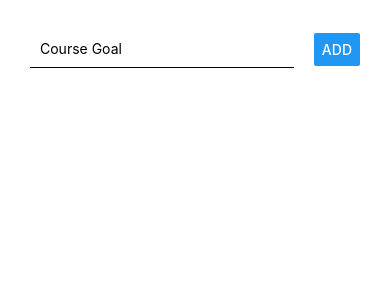
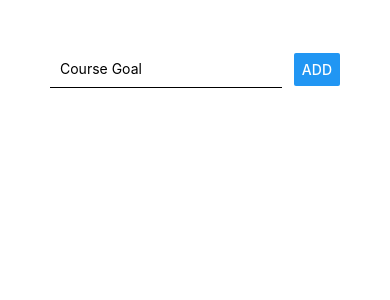
Before and after one commit to bart-antczak/ReactNativeCourse, a React Native app: screen / in a window 390 px wide. Shown: the top 300 px of the page. Built offline with nearby package versions, Linux system fonts and the light colour scheme.

Commit message:
StyleSheet create method

```diff
--- a/App.js
+++ b/App.js
@@ -3,11 +3,11 @@ import { StyleSheet, Text, View, TextInput, Button } from 'react-native';
 
 export default function App() {
   return (
-    <View style={{padding: 30}}>
-      <View style={{flexDirection: 'row', justifyContent: 'space-between', alignItems: 'center'}}>
+    <View style={styles.screen}>
+      <View style={styles.inputContainer}>
         <TextInput
             placeholder="Course Goal"
-            style={{width: '80%', borderBottomColor: 'black', borderBottomWidth: 1, padding: 10}} />
+            style={styles.input} />
         <Button title="Add" />
       </View>
       <View>
@@ -16,3 +16,19 @@ export default function App() {
     </View>
   );
 }
+
+const styles = StyleSheet.create({
+  screen: {
+    padding: 50
+  },
+  inputContainer: {
+    flexDirection: 'row',
+    justifyContent: 'space-between',
+    alignItems: 'center'
+  },
+  input: {
+    width: '80%',
+    borderBottomColor: 'black',
+    borderBottomWidth: 1, padding: 10
+  }
+});
```
